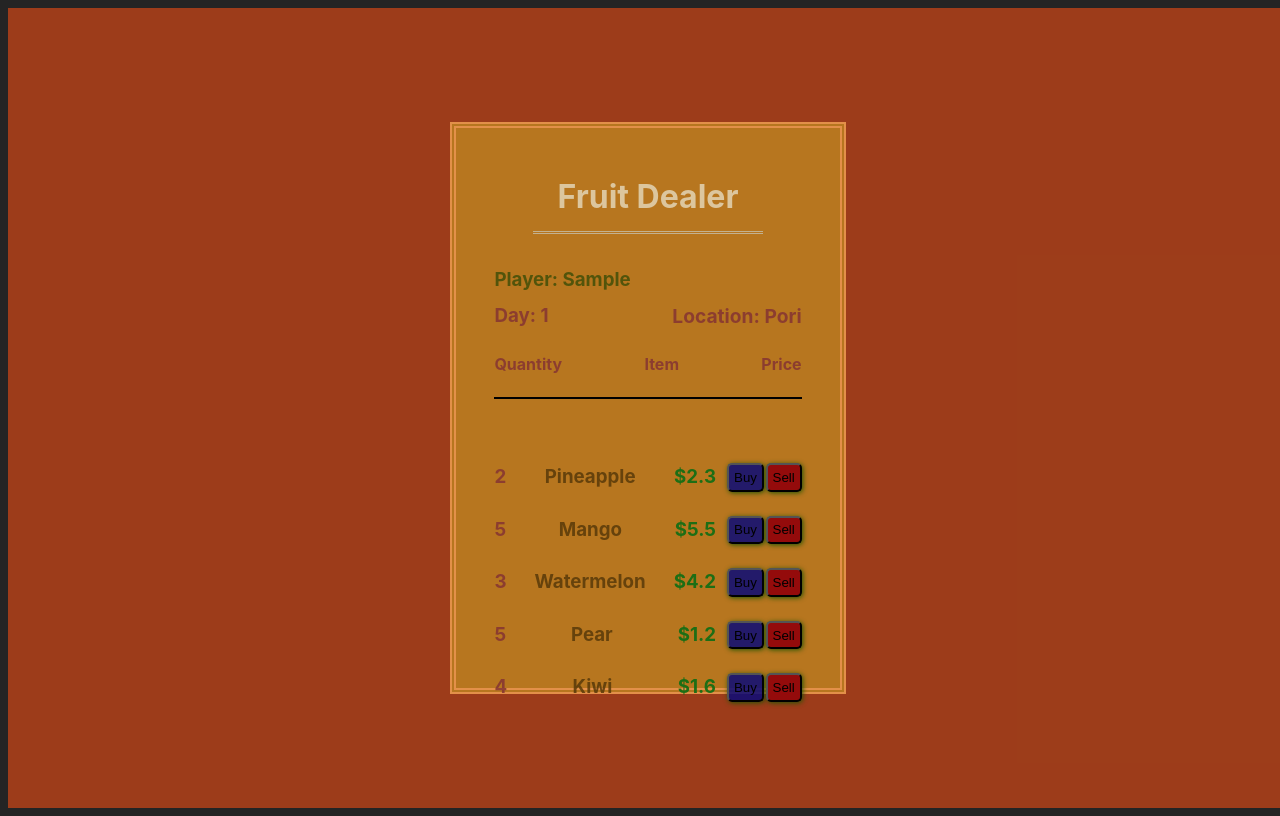
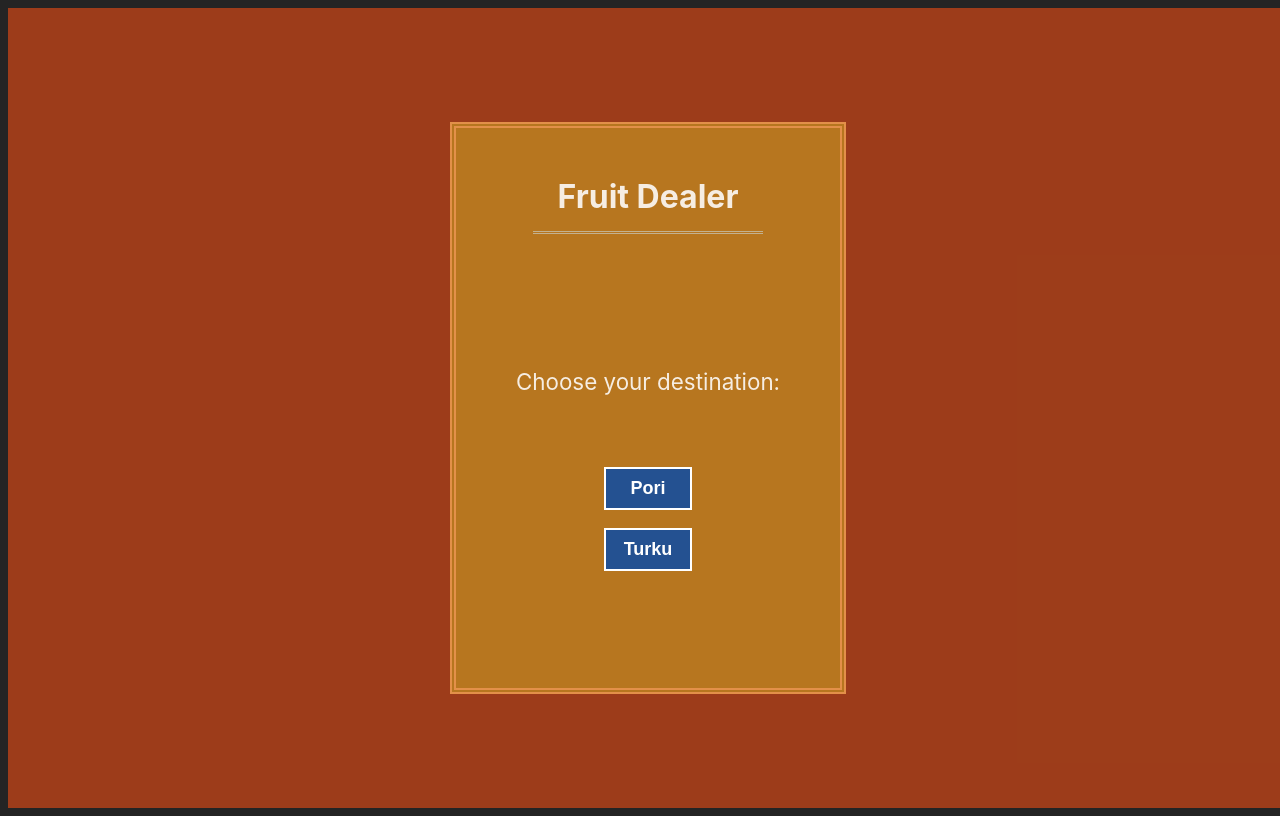
Before and after one commit to vivaldev/Fruit_Dealer_Game, a React (Vite) app: page / in a window 1280 px wide. Both pictures are taken after typing "Sample" into the empty fields and a click on the button "Start". Built offline with nearby package versions, Linux system fonts and the light colour scheme.

Commit message:
Changed logic quite a bit.

```diff
--- a/src/App.css
+++ b/src/App.css
@@ -44,7 +44,7 @@ h3 {
 
 .header {
   text-align: center;
-  color: rgb(220, 198, 158);
+  color: rgb(220, 198, const 158);
   border-bottom: 3px double rgb(195, 177, 143);
 
   width: 60%;
@@ -107,6 +107,61 @@ h3 {
   box-shadow: 0.2rem 0.2rem 0.3rem rgba(30, 93, 25, 0.535);
 }
 
+/* MAP */
+
+.Map {
+  width: 80%;
+  height: 100%;
+  display: flex;
+  flex-direction: column;
+  justify-content: center;
+  align-items: center;
+}
+
+.map-header {
+ whitesmoke;
+  width: 100%;
+  text-align: center;
+}
+
+.map-title  {
+  font-size: 1.4rem;
+  margin-bottom: 0.5em;
+}
+
+.map-btn-wrapper {
+  /* border: 3px double rgba(107, 120, 133, 0.48); */
+  border-radius: 5px;
+
+  display: flex;
+  flex-direction: column;
+
+  margin-top: 3em;
+}
+
+.travel-btn {
+  margin: 0.5em;
+  padding: 0.5em 1em;
+
+  border: 2px solid white;
+
+  font-size: 18px;
+  font-weight: 600;
+  color: white;
+  background-color: rgb(36, 81, 145);
+}
+
+
+
+.travel-btn:hover {
+  cursor: pointer;
+  opacity: 0.8;
+}
+
+.travel-btn:disabled {
+  cursor: not-allowed;
+  opacity: 0.5;
+}
 /* CITY */
 
 .city {
--- a/src/App.jsx
+++ b/src/App.jsx
@@ -5,77 +5,142 @@ import Header from "./components/Header";
 import Emojis from "./components/Emojis";
 import StartForm from "./components/StartForm";
 import City from "./components/City";
+import Map from "./components/Map";
 
 function App() {
   const [playerName, setPlayerName] = useState("");
   const [gameStarted, setGameStarted] = useState(false);
-  const [currentDay, setCurrentDay] = useState(0);
+  const [firstScene, setFirstScene] = useState(true);
+  const [currentDate, setCurrentDate] = useState(0);
+  const [currentCity, setCurrentCity] = useState("");
 
-  const fruitsArray = [
+  const cities = [
+    {
+      name: "Pori",
+      fruits: [
         {
           id: 1,
           fruit: "Pineapple",
-      price: 2.3,
+          price: Math.floor(Math.random() * 10) + 1,
           quantity: 2,
         },
         {
           id: 2,
           fruit: "Mango",
-      price: 5.5,
+          price: Math.floor(Math.random() * 10) + 1,
           quantity: 5,
         },
         {
           id: 3,
           fruit: "Watermelon",
-      price: 4.2,
+          price: Math.floor(Math.random() * 10) + 1,
           quantity: 3,
         },
         {
           id: 4,
           fruit: "Pear",
-      price: 1.2,
+          price: Math.floor(Math.random() * 10) + 1,
           quantity: 5,
         },
         {
           id: 5,
           fruit: "Kiwi",
-      price: 1.6,
+          price: Math.floor(Math.random() * 10) + 1,
           quantity: 4,
         },
+      ],
+    },
+    {
+      name: "Turku",
+      fruits: [
+        {
+          id: 1,
+          fruit: "Pineapple",
+          price: Math.floor(Math.random() * 10) + 1,
+          quantity: 4,
+        },
+        {
+          id: 2,
+          fruit: "Mango",
+          price: Math.floor(Math.random() * 10) + 1,
+          quantity: 3,
+        },
+        {
+          id: 3,
+          fruit: "Watermelon",
+          price: Math.floor(Math.random() * 10) + 1,
+          quantity: 6,
+        },
+        {
+          id: 4,
+          fruit: "Pear",
+          price: Math.floor(Math.random() * 10) + 1,
+          quantity: 2,
+        },
+        {
+          id: 5,
+          fruit: "Kiwi",
+          price: Math.floor(Math.random() * 10) + 1,
+          quantity: 1,
+        },
+      ],
+    },
+    // Add more cities with different fruits and prices
   ];
 
   function handleUsernameChange(e) {
     // console.log(e.target.value);
-
     setPlayerName(e.target.value);
   }
 
   function startGame(e) {
     e.preventDefault();
-    console.log(`The player is ${playerName}`);
     setGameStarted(true);
-    console.log(`Game is started? ${gameStarted}`);
-    setCurrentDay((prevDay) => prevDay + 1);
+    setCurrentDate((prevDay) => prevDay + 1);
   }
+
+  function travelToCity(cityName) {
+    setFirstScene(false);
+    setCurrentCity(cityName);
+  }
+
+  const scenes = () => {
+    if (gameStarted === false && firstScene === true) {
+      return (
+        <StartForm
+          handleUsernameChange={handleUsernameChange}
+          startGame={startGame}
+        />
+      );
+    }
+
+    if (gameStarted === true && firstScene === true) {
+      return (
+        <Map
+          currentCity={currentCity}
+          travelToCity={travelToCity}
+          cities={cities}
+        />
+      );
+    }
+
+    if (currentCity === "Pori" && firstScene === false) {
+      return (
+        <City
+          playerName={playerName}
+          currentDate={currentDate}
+          city={currentCity}
+          cities={cities}
+        />
+      );
+    }
+  };
 
   return (
     <div className="App">
       <div className="container">
         <Header />
-
-        {gameStarted ? (
-          <City
-            playerName={playerName}
-            city="Pori"
-            currentDate={currentDay}
-            fruitsArray={fruitsArray}
-          />
-        ) : (
-          <StartForm
-            handleUsernameChange={handleUsernameChange}
-            startGame={startGame}
-          />
-        )}
+        {scenes()}
       </div>
     </div>
   );
--- a/src/components/City.jsx
+++ b/src/components/City.jsx
@@ -1,14 +1,16 @@
 import React from "react";
 
-const City = ({ playerName, currentDate, city, fruitsArray }) => {
-  const items = fruitsArray.map((item) => {
+const City = ({ playerName, currentDate, city, cities }) => {
+  const items = cities
+    .find((c) => c.name === city)
+    .fruits.map((fruit) => {
       return (
-      <div className="sale-container" key={item.id}>
-        <h3 className="item-quantity">{item.quantity}</h3>
-        <h3 className="fruit-item">{item.fruit}</h3>
+        <div className="sale-container" key={fruit.id}>
+          <h3 className="item-quantity">{fruit.quantity}</h3>
+          <h3 className="fruit-item">{fruit.fruit}</h3>
 
           <div className="price-wrapper">
-          <h3 className="fruit-price">${item.price}</h3>
+            <h3 className="fruit-price">${fruit.price}</h3>
             <button className="buy-btn">Buy</button>
             <button className="sell-btn">Sell</button>
           </div>
--- /dev/null
+++ b/src/components/Map.jsx
@@ -0,0 +1,27 @@
+import React from "react";
+
+const Map = ({ currentCity, travelToCity, cities }) => {
+  return (
+    <div className="Map">
+      <div className="map-header">
+        <p className="map-title">Choose your destination:</p>
+      </div>
+      <div className="map-btn-wrapper">
+        {cities.map((city) => {
+          return (
+            <button
+              key={city.name}
+              disabled={city.name === currentCity}
+              onClick={() => travelToCity(city.name)}
+              className="travel-btn"
+            >
+              {city.name}
+            </button>
+          );
+        })}
+      </div>
+    </div>
+  );
+};
+
+export default Map;
```
Lines whose indentation alone changed are shown as unchanged.
